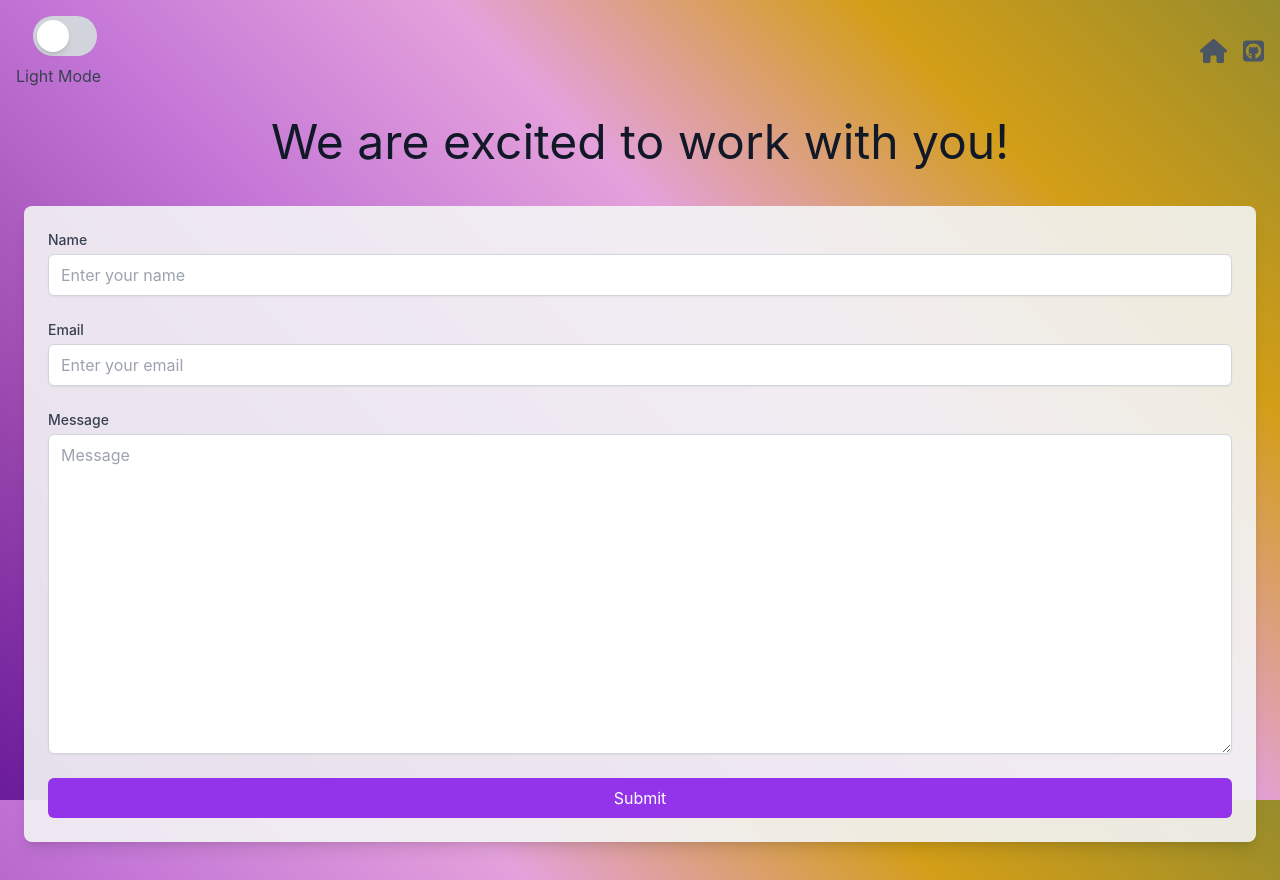
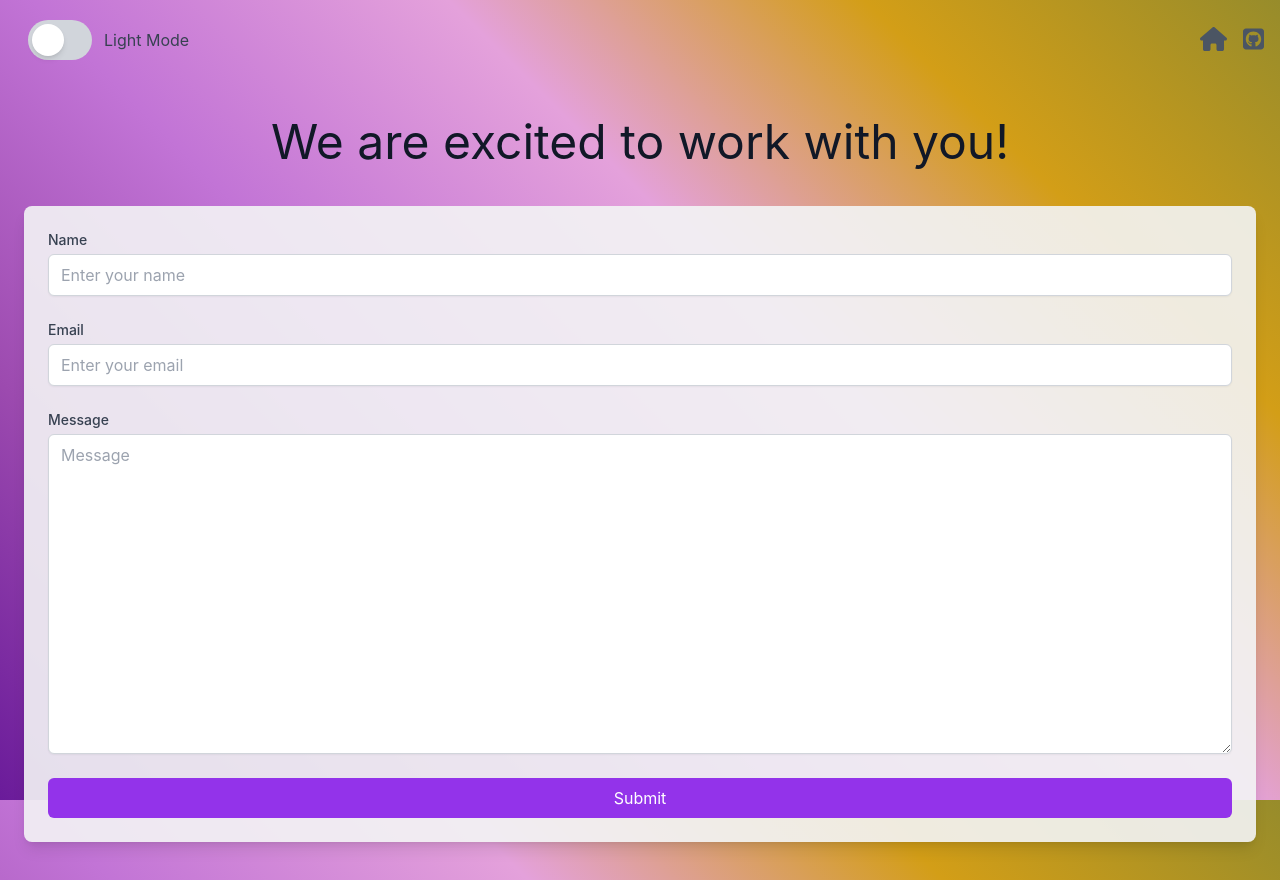
Before and after one commit to cushonz/web-portfolio, a React (Create React App) app: page /web-portfolio/contact in a window 1280 px wide. Built offline with nearby package versions, Linux system fonts and the light colour scheme.

Commit message:
Dark/Light mode moved inline

```diff
--- a/src/components/SliderToggle.js
+++ b/src/components/SliderToggle.js
@@ -37,7 +37,7 @@ function SliderToggle() {
   }, []);
 
   return (
-    <div className="flex flex-wrap items-center justify-center sm:flex-col sm:gap-2">
+    <div className="flex items-center justify-center space-x-3">
       <div
         onClick={toggleDarkMode}
         className={`ml-3 w-14 h-8 sm:w-12 sm:h-6 md:w-16 md:h-10 flex items-center bg-gray-300 rounded-full p-1 cursor-pointer transition-colors ${
@@ -50,7 +50,7 @@ function SliderToggle() {
               ? "translate-x-8 sm:translate-x-4 md:translate-x-6"
               : "translate-x-0"
           }`}
-        ></div>
+        />
       </div>
       <span className="ml-3 sm:ml-0 text-gray-700 dark:text-white text-sm sm:text-xs md:text-base">
         {isDarkMode ? "Dark Mode" : "Light Mode"}
```
